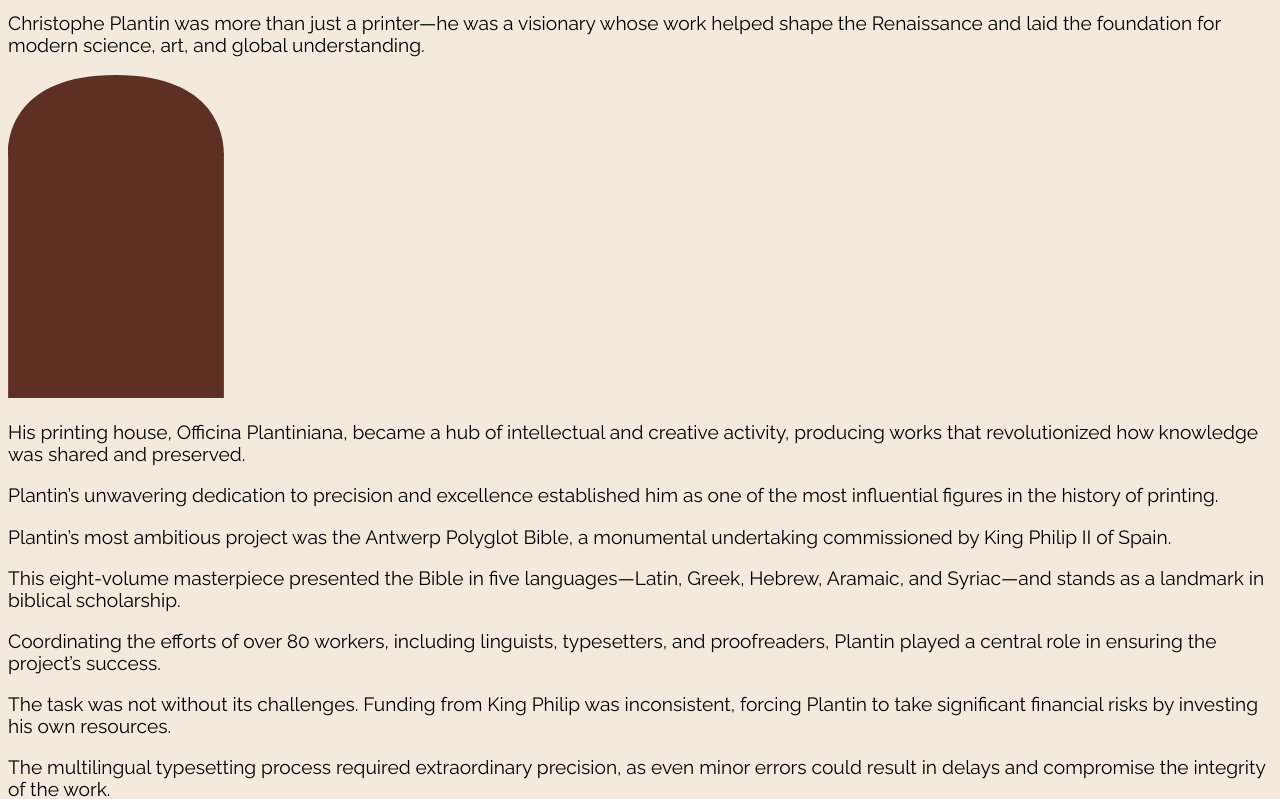
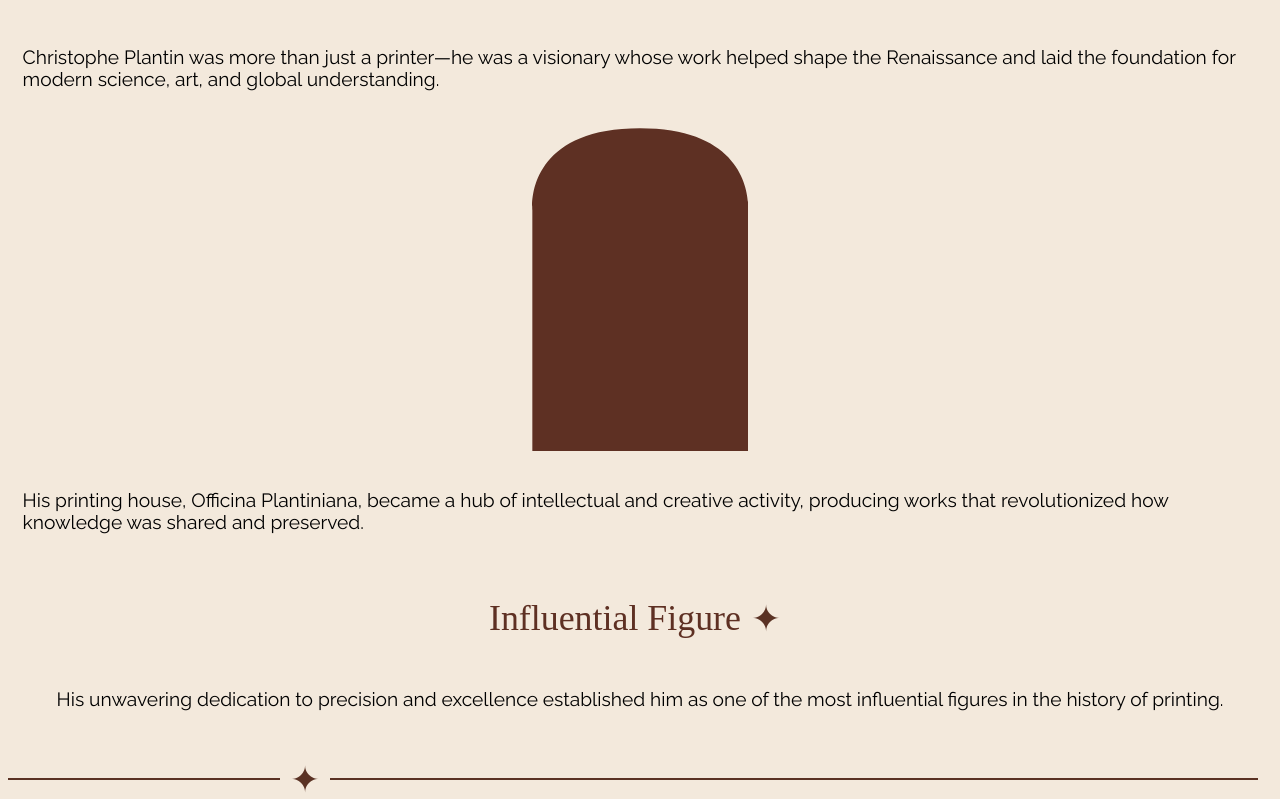
Before and after one commit to ArinaHolodkova/Integration3, a website built with Vite: page vite-project/index.html in a window 1280 px wide. Shown: the part 299-1098 px from the top of the page. Built offline with nearby package versions, Linux system fonts and the light colour scheme; a web font is replaced by a local one.

Commit message:
intro part

```diff
--- a/vite-project/index.html
+++ b/vite-project/index.html
@@ -56,7 +56,7 @@
     <h1>Printing the Future</h1>
     <div> image </div>
 
-    <div>
+    <div class="intro">
     <h2>Plantin</h2>
     <p>Christophe Plantin was more than just a printer—he was a visionary whose work helped shape the Renaissance and laid the foundation for modern science, art, and global understanding.</p>
  <svg class="arc" width="216" height="323" viewBox="0 0 216 323" fill="none" xmlns="http://www.w3.org/2000/svg">
@@ -64,8 +64,24 @@
 </svg>
     <p>His printing house, Officina Plantiniana, became a hub of intellectual and creative activity, producing works that revolutionized how knowledge was shared and preserved.</p>
    </div>
-   <p>Plantin’s unwavering dedication to precision and excellence established him as one of the most influential figures in the history of printing.</p>
-     <article class="bible">
+<div class="figure">
+<div class="figure__intro">
+  <div class="figure__line"></div>
+  <h2 class="intro__title">Influential Figure</h1>
+  <div class="icon">&#10022;</div>
+  <div class="figure__line"></div>
+  </div>
+   <p>His unwavering dedication to precision and excellence established him as one of the most influential figures in the history of printing.</p>
+ </div>
+
+ <div class="line__part">
+<div class="line__top"></div>
+<div class="icon">&#10022;</div>
+ <div class="line__bottom"></div>
+ </div>
+
+   <article class="bible">
+    <h2>Polyglot Bible</h2>
       <section>
        <p> Plantin’s most ambitious project was the Antwerp Polyglot Bible, a monumental undertaking commissioned by King Philip II of Spain.</p>
       </section>
--- a/vite-project/src/style.css
+++ b/vite-project/src/style.css
@@ -26,6 +26,11 @@
   --space-xl: clamp(3.375rem, 3.3rem + 0.375vw, 3.75rem);
   --space-2xl: clamp(4.5rem, 4.4rem + 0.5vw, 5rem);
   --space-3xl: clamp(6.75rem, 6.6rem + 0.75vw, 7.5rem);
+
+  /* lines */
+
+ --line-1: clamp(5rem, 20vw + 1rem, 20rem);
+--line-2: clamp(11rem, 70vw + 2rem, 65rem);
 }
 
 body {
@@ -104,3 +109,52 @@ color: var(--color);
  border-right: double 12px var(--color);
 
 }
+
+.intro{
+  display: flex;
+  flex-direction: column;
+  justify-content: center;
+  align-items: center;
+  padding: var(--space-xs);
+}
+.arc{
+  padding: var(--space-s);
+}
+.figure{
+display: flex;
+flex-direction: column;
+align-items: center;
+padding-bottom: var(--space-s);
+
+}
+
+.figure__intro {
+  display: flex;
+  align-items: center;
+  justify-content: center;
+
+}
+.line__top {
+  height: 2px;
+  width: var(--line-1);
+  background-color: #5A3224;
+}
+.line__bottom {
+  height: 2px;
+  width: var(--line-2);
+  background-color: #5A3224;
+}
+.icon {
+  color: #5A3224;
+  font-size:var(--step-2);
+  padding: 10px;
+}
+
+.intro__title{
+  max-width: 100%;
+}
+.line__part{
+  display: flex;
+  flex-direction: row;
+  align-items: center;
+}
```
